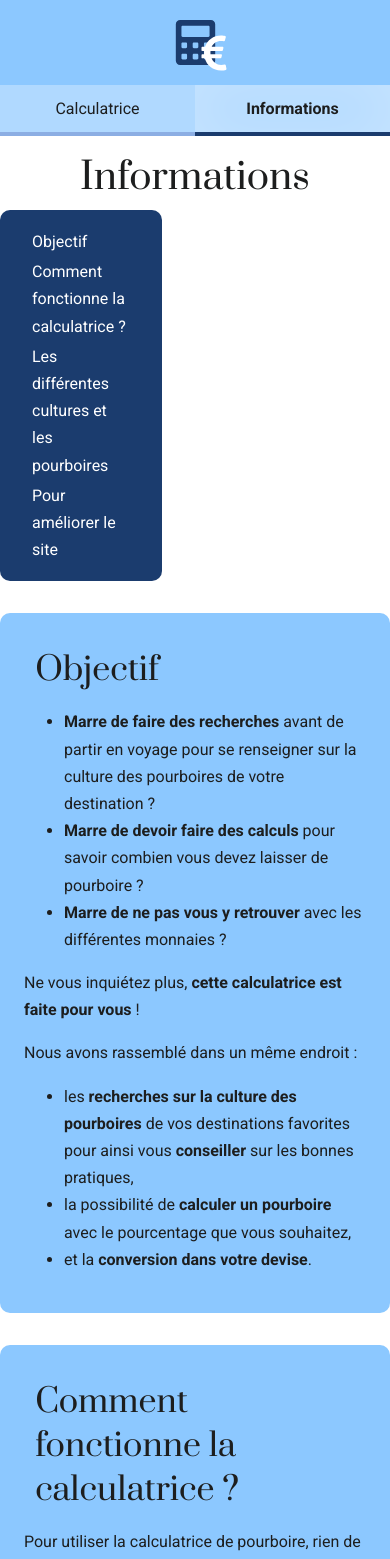
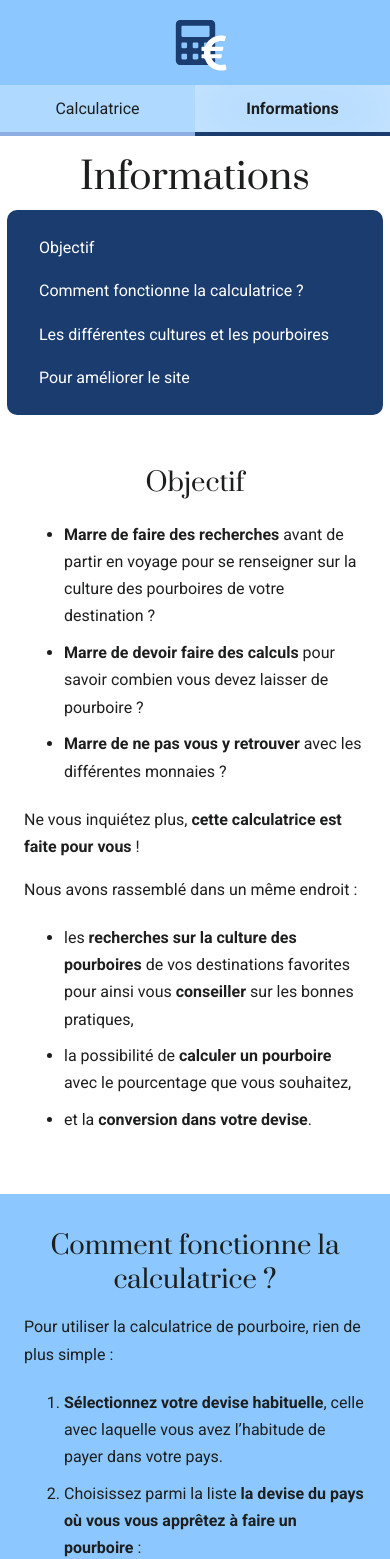
Before and after one commit to MaelleN95/Tip-calculator, a React (Vite) app: page /informations in a window 390 px wide. Shown: the top 1559 px of the page. Built offline with nearby package versions, Linux system fonts and the light colour scheme.

Commit message:
add : responsive design for info's page

```diff
--- a/src/components/collapse/Collapse.jsx
+++ b/src/components/collapse/Collapse.jsx
@@ -10,7 +10,7 @@ function Collapse({ title, flag, currencyUnit, children }) {
   };
 
   return (
-    <div>
+    <div className="collapse">
       <div
         className={
           open ? 'collapse__close collapse__close--clicked' : 'collapse__close'
--- a/src/components/collapse/Collapse.scss
+++ b/src/components/collapse/Collapse.scss
@@ -16,11 +16,7 @@ $px-arrow-mobil: 1.5rem;
 }
 
 .collapse {
-  width: 49%;
-
-  @media (max-width: $tablet) {
-    width: 100%;
-  }
+  width: 100%;
 
   &__close {
     position: relative;
@@ -33,6 +29,9 @@ $px-arrow-mobil: 1.5rem;
     align-items: center;
     border-radius: 10px;
     transition: border-radius 0.6s;
+    @media (max-width: $mobil) {
+      grid-template-columns: calc(50px + 1.3rem) 1fr 50px;
+    }
 
     &::after {
       position: absolute;
@@ -53,6 +52,12 @@ $px-arrow-mobil: 1.5rem;
       font-weight: 500;
       margin: 0;
       transition: all 0.3s;
+      @media (max-width: $tablet) {
+        font-size: 1.4rem;
+      }
+      @media (max-width: $mobil) {
+        font-size: 1.2rem;
+      }
     }
 
     &--clicked {
@@ -61,10 +66,18 @@ $px-arrow-mobil: 1.5rem;
         width: 12rem;
         left: calc(50% - 6rem);
         text-align: center;
+        @media (max-width: $mobil) {
+          left: 0;
+          text-align: left;
+        }
       }
       &::after {
         left: calc(50% - 50% / 2);
         width: 50%;
+        @media (max-width: $mobil) {
+          left: calc(50% - 70% / 2);
+          width: 70%;
+        }
       }
     }
 
@@ -73,6 +86,10 @@ $px-arrow-mobil: 1.5rem;
       width: 70px;
       object-fit: cover;
       border-radius: 5px;
+      @media (max-width: $mobil) {
+        height: 30px;
+        width: 50px;
+      }
     }
     &__arrow {
       justify-self: end;
--- a/src/pages/Home.scss
+++ b/src/pages/Home.scss
@@ -178,7 +178,7 @@
 .countryask {
   text-align: center;
   @media (max-width: $mobil) {
-    padding: 0 1rem;
+    padding: 1rem;
   }
 }
 
--- a/src/pages/Informations.scss
+++ b/src/pages/Informations.scss
@@ -1,10 +1,29 @@
 .informations {
+  @media (max-width: $mobil) {
+    margin-bottom: 0;
+  }
+  & li {
+    padding: 0.2rem 0;
+    @media (max-width: $mobil) {
+      padding: 0.3rem 0;
+    }
+  }
   & .table-of-contents {
     background-color: $darkblue;
     color: $light;
     padding: 1rem 2rem;
     border-radius: 10px;
     width: 25vw;
+    @media (max-width: $desktop) {
+      width: 35vw;
+    }
+    @media (max-width: $tablet) {
+      width: 46vw;
+    }
+    @media (max-width: $mobil) {
+      width: 80%;
+      margin: auto;
+    }
     & a {
       text-decoration: none;
       color: $light;
@@ -20,10 +39,20 @@
     & li {
       padding: 0.1rem 0;
       margin: 0;
+      @media (max-width: $mobil) {
+        padding: 0.5rem 0;
+      }
     }
   }
   & h2 {
     text-align: start;
+    @media (max-width: $tablet) {
+      font-size: 2.3rem;
+    }
+    @media (max-width: $mobil) {
+      font-size: 1.6rem;
+      text-align: center;
+    }
   }
   & form {
     margin-top: 20px;
@@ -49,6 +78,9 @@
         &:focus {
           box-shadow: 0px 0px 10px $darkblue;
         }
+        @media (max-width: $mobil) {
+          width: 100%;
+        }
       }
     }
   }
@@ -60,6 +92,25 @@
     padding: 1.5rem;
     border-radius: 10px;
     margin: 2rem 0;
+    @media (max-width: $mobil) {
+      border-radius: 0;
+      margin: 1rem 0;
+    }
+  }
+  & #goal {
+    @media (max-width: $mobil) {
+      background-color: $light;
+    }
+  }
+  & #culture {
+    @media (max-width: $mobil) {
+      margin: 7px;
+    }
+  }
+  & #website-improvement {
+    @media (max-width: $mobil) {
+      margin-bottom: 0;
+    }
   }
 }
 
@@ -72,6 +123,11 @@
     flex-wrap: wrap;
     justify-content: space-evenly;
     align-items: center;
+    @media (max-width: $mobil) {
+      flex-direction: column;
+      justify-content: center;
+      align-items: start;
+    }
     & a {
       text-decoration: none;
       display: flex;
@@ -86,6 +142,11 @@
       & svg {
         font-size: 2.7rem;
         padding: 0.5rem;
+        @media (max-width: $mobil) {
+          font-size: 2.4rem;
+          margin: 0 0.5rem;
+          padding: 0;
+        }
       }
     }
   }
@@ -107,6 +168,11 @@
       color: $light;
       background-color: lighten($color: $dark, $amount: 20);
       cursor: pointer;
+      @media (max-width: $mobil) {
+        width: 2.4rem;
+        height: 2.4rem;
+        margin: 0 0.5rem;
+      }
       &:hover {
         background-color: $dark;
         & .tooltip {
@@ -114,6 +180,7 @@
           visibility: visible;
         }
       }
+
       & .tooltip {
         @include general-font-settings;
         position: absolute;
@@ -132,6 +199,10 @@
         @media (max-width: $tablet) {
           font-size: 0.8rem;
         }
+        @media (max-width: $mobil) {
+          bottom: -2.5rem;
+          top: auto;
+        }
         &::after {
           content: '';
           position: absolute;
@@ -140,6 +211,12 @@
           transform: translateX(-50%);
           border: 5px solid transparent;
           border-top-color: $light;
+          @media (max-width: $mobil) {
+            border-top-color: transparent;
+            border-bottom-color: $light;
+            bottom: 100%;
+            top: auto;
+          }
         }
         &--copied {
           opacity: 1;
--- a/src/styles/settings.scss
+++ b/src/styles/settings.scss
@@ -30,7 +30,7 @@ $small-mobil: 425px; // 425 and less = small mobil
   text-align: center;
   margin: 0.7rem;
   @media (max-width: $tablet) {
-    font-size: 2.8rem;
+    font-size: 2.7rem;
   }
   @media (max-width: $mobil) {
     font-size: 2rem;
```
